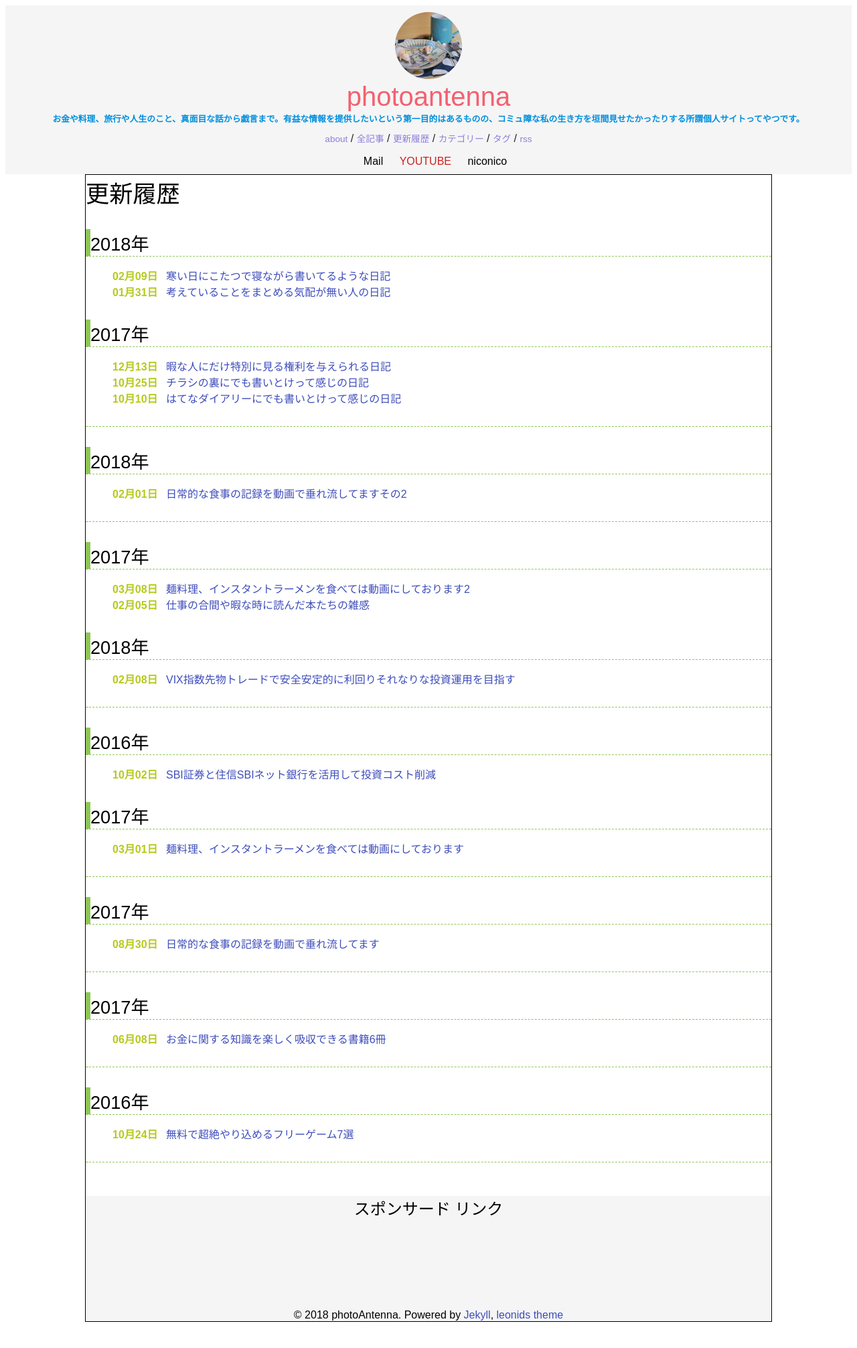
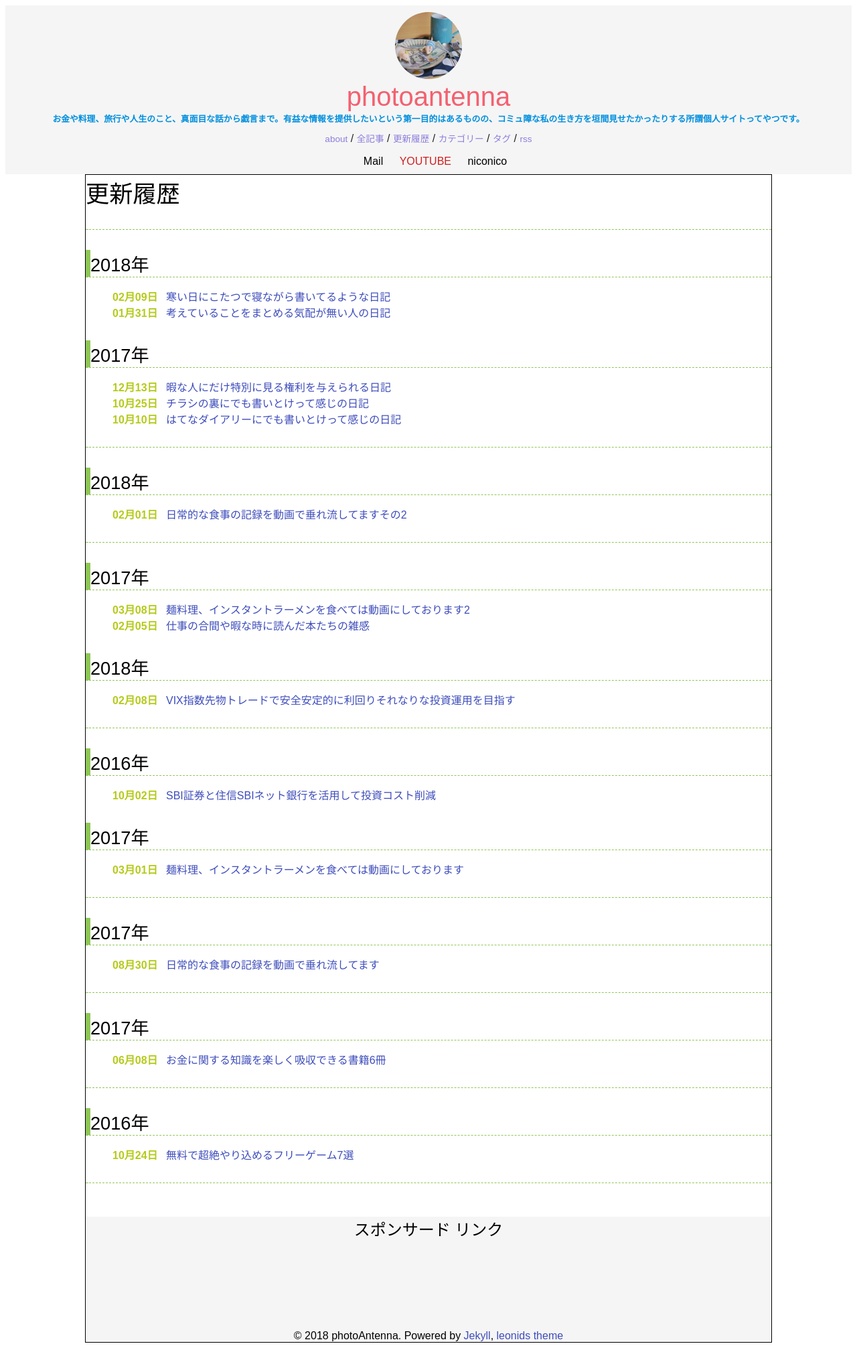
Before and after one commit to photoantenna/photoantenna.github.io, a Jekyll site: the page built from update.html, in a window 1280 px wide. Shown: the whole page at 67% size. Built offline with Jekyll 4.4.1, drawn with Linux system fonts in a browser that asks for light colours; before the commit the page ends 1981 px from its top, so only the background shows below that.

Commit message:
Update update.html

```diff
--- a/update.html
+++ b/update.html
@@ -8,7 +8,9 @@
   <div class="timeline" id="timeline">
     {% for post in site.posts %}
     {% unless post.next %}
-
+    <div class="archive-title">
+      <h4 class="archive-year">{{ post.update | date: "%Y年" }}</h4>
+    </div>
 
 <ul style="list-style-type: none;">
     {% else %}
```
